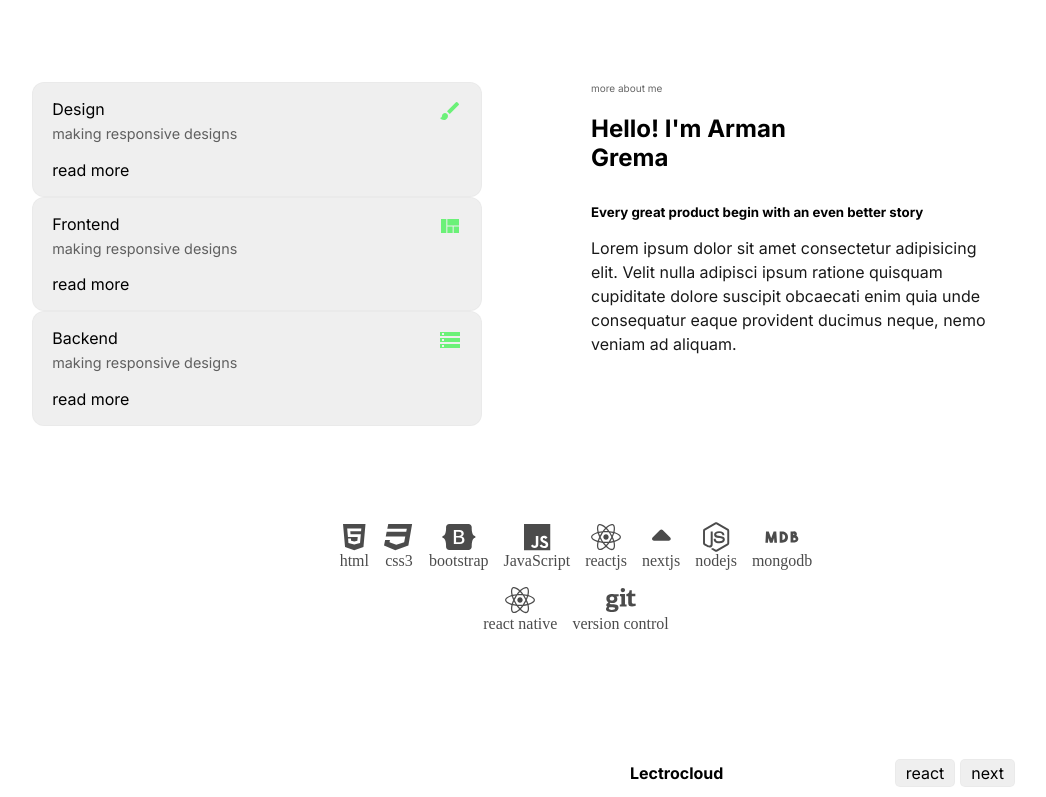
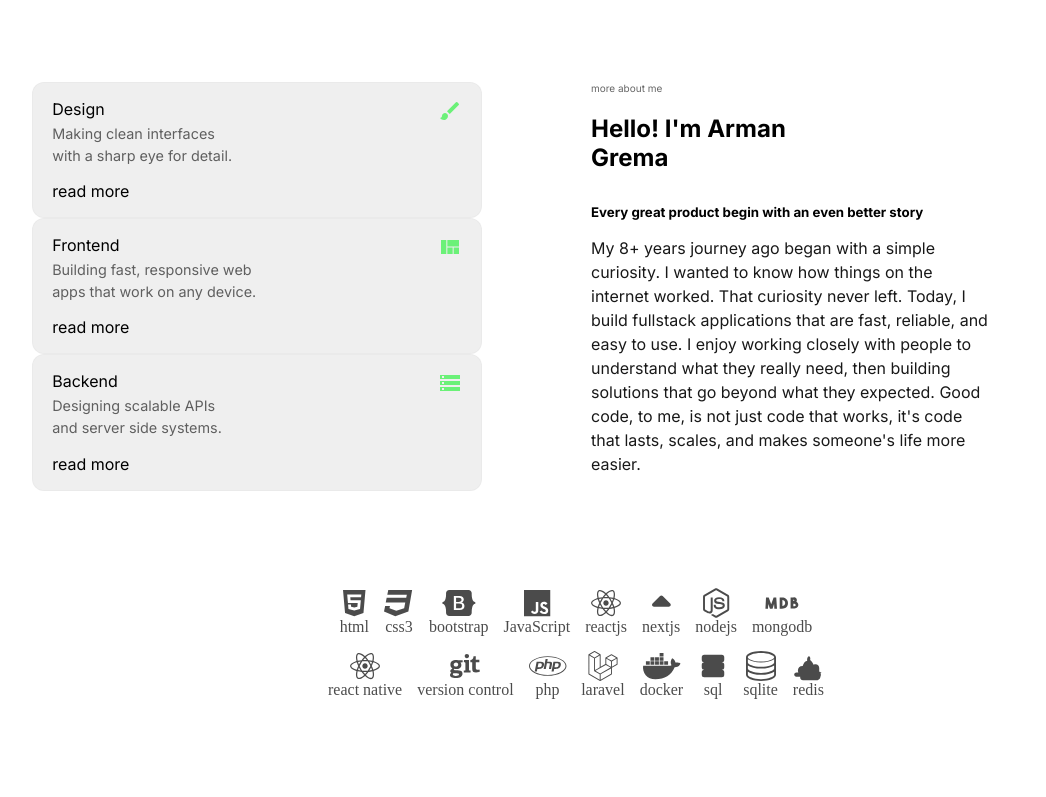
Before and after one commit to armanvirus/me, a Next.js app: page / in a window 1280 px wide. Shown: the part 820-1617 px from the top of the page, without its empty margins (64-1110 px from the left). Built offline with nearby package versions, Linux system fonts and the light colour scheme; a web font is replaced by a local one.

Commit message:
fix typography

```diff
--- a/src/app/page.js
+++ b/src/app/page.js
@@ -6,14 +6,7 @@ import BrushIcon from '@mui/icons-material/Brush';
 import Social from "./components/Social"
 
 import { FontAwesomeIcon } from '@fortawesome/react-fontawesome';
-import { faHtml5 } from '@fortawesome/free-brands-svg-icons';
-import { faCss3 } from '@fortawesome/free-brands-svg-icons';
-import { faJs } from '@fortawesome/free-brands-svg-icons';
-import { faReact } from '@fortawesome/free-brands-svg-icons';
-import { faNodeJs } from '@fortawesome/free-brands-svg-icons';
-import { faMdb } from '@fortawesome/free-brands-svg-icons';
-import { faGit } from '@fortawesome/free-brands-svg-icons';
-import { faBootstrap } from '@fortawesome/free-brands-svg-icons';
+import { faHtml5, faCss3, faJs, faReact, faNodeJs, faMdb, faGit, faBootstrap, faPhp, faLaravel, faDocker } from '@fortawesome/free-brands-svg-icons';
 import { faCaretUp } from '@fortawesome/free-solid-svg-icons';
 
 
@@ -34,7 +27,7 @@ export default function Home() {
               <a href="#">LET&apos;S CHAT!</a>
             </div>
             <div>
-              <div> <h2>6</h2> <span>YEARS <br /> EXPERIENCE</span> </div>
+              <div> <h2>9</h2> <span>YEARS <br /> EXPERIENCE</span> </div>
               <div> <h2>36</h2> <span>PROJECTS COMPLETED <br /> WITHIN RANGE</span> </div>
             </div>
           </div>
@@ -49,18 +42,18 @@ export default function Home() {
           <div className="services">
             <div className="cards">
               <div className={styles.card}>
-                <div><span>Design</span> <BrushIcon/></div>
-                <p>making responsive designs</p>
+                <div><span>Design</span> <BrushIcon /></div>
+                <p>Making clean interfaces with a sharp eye for detail.</p>
                 <div>read more</div>
               </div>
               <div className={styles.card}>
-                <div><span>Frontend</span> <ViewQuiltIcon/></div>
-                <p>making responsive designs</p>
+                <div><span>Frontend</span> <ViewQuiltIcon /></div>
+                <p>Building fast, responsive web apps that work on any device.</p>
                 <div>read more</div>
               </div>
               <div className={styles.card}>
-                <div><span>Backend</span> <StorageIcon/></div>
-                <p>making responsive designs</p>
+                <div><span>Backend</span> <StorageIcon /></div>
+                <p>Designing scalable APIs and server side systems.</p>
                 <div>read more</div>
               </div>
             </div>
@@ -69,13 +62,13 @@ export default function Home() {
               <h2>Hello! I&apos;m Arman <br /> Grema</h2>
               <h5>Every great product begin with an even better story </h5>
               <p>
-                Lorem ipsum dolor sit
-                amet consectetur adipisicing elit.
-                Velit nulla adipisci ipsum ratione
-                quisquam cupiditate dolore suscipit
-                obcaecati enim quia unde consequatur
-                eaque provident ducimus neque,
-                nemo veniam ad aliquam.
+                My 8+ years journey ago began with a simple curiosity. I wanted
+                to know how things on the internet worked. That curiosity never left. Today, I
+                build fullstack applications that are fast, reliable, and easy to use. I enjoy
+                working closely with people to understand what they really need, then building
+                solutions that go beyond what they expected. Good code, to me, is not just
+                code that works, it&apos;s code that lasts, scales, and makes someone&apos;s
+                life more easier.
               </p>
             </div>
           </div>
@@ -120,6 +113,36 @@ export default function Home() {
               <div className="tech">
                 <FontAwesomeIcon icon={faGit} />
                 <span>version control</span>
+              </div>
+              <div className="tech">
+                <FontAwesomeIcon icon={faPhp} />
+                <span>php</span>
+              </div>
+              <div className="tech">
+                <FontAwesomeIcon icon={faLaravel} />
+                <span>laravel</span>
+              </div>
+              <div className="tech">
+                <FontAwesomeIcon icon={faDocker} />
+                <span>docker</span>
+              </div>
+              <div className="tech">
+                <svg xmlns="http://www.w3.org/2000/svg" viewBox="0 0 24 24" fill="currentColor" style={{ width: '1em', height: '1em', fontSize: '30px' }}>
+                  <path d="M3 5a2 2 0 0 1 2-2h14a2 2 0 0 1 2 2v2a2 2 0 0 1-2 2H5a2 2 0 0 1-2-2zm0 6a2 2 0 0 1 2-2h14a2 2 0 0 1 2 2v2a2 2 0 0 1-2 2H5a2 2 0 0 1-2-2zm0 6a2 2 0 0 1 2-2h14a2 2 0 0 1 2 2v2a2 2 0 0 1-2 2H5a2 2 0 0 1-2-2z" />
+                </svg>
+                <span>sql</span>
+              </div>
+              <div className="tech">
+                <svg xmlns="http://www.w3.org/2000/svg" viewBox="0 0 128 128" fill="currentColor" style={{ width: '1em', height: '1em', fontSize: '30px' }}>
+                  <path d="M64 0C28.654 0 0 11.85 0 26.46v75.08C0 116.15 28.654 128 64 128s64-11.85 64-26.46V26.46C128 11.85 99.346 0 64 0zm0 8c32.614 0 56 10.44 56 18.46S96.614 44.92 64 44.92 8 34.48 8 26.46 31.386 8 64 8zm0 112c-32.614 0-56-10.44-56-18.46v-13.5C19.2 96.32 40.5 101.54 64 101.54s44.8-5.22 56-13.5v13.5C120 109.56 96.614 120 64 120zm0-26.46c-32.614 0-56-10.44-56-18.46v-13.5C19.2 69.86 40.5 75.08 64 75.08s44.8-5.22 56-13.5v13.5C120 83.1 96.614 93.54 64 93.54zm0-26.46c-32.614 0-56-10.44-56-18.46v-13.5C19.2 43.4 40.5 48.62 64 48.62s44.8-5.22 56-13.5v13.5C120 57.08 96.614 67.08 64 67.08z" />
+                </svg>
+                <span>sqlite</span>
+              </div>
+              <div className="tech">
+                <svg xmlns="http://www.w3.org/2000/svg" viewBox="0 0 128 128" fill="currentColor" style={{ width: '1em', height: '1em', fontSize: '30px' }}>
+                  <path d="M121.8 93.1c-2.3-2.9-7-4.3-14.1-4.1l-4.3.2-1.7-3.4c-2.4-4.8-3.4-9.2-2.7-11.9l.2-.9-3.4-3.4-.9.3c-1.6.5-3.9 1.3-6.7 4.8-1.4 1.8-2.8 4.1-3.9 6.8L83 83.7l-2.4-1c-2.6-1.1-5.4-1.7-8.2-1.8H64c-5.5 0-10.8 1.8-15.1 5.1l-1.1.8-1.4-.5c-1.8-.7-4.9-1.4-7.5-.4-2 .7-3.5 2.3-4.3 4.6-.9 2.6-.8 5.6.4 8.7l.8 2.1-1.6 1.6c-2.4 2.4-3.8 5.7-3.8 9.2 0 7.2 5.5 13 12.2 13h56.9c7.7 0 14.8-5.1 16.9-12.2l.1-.4 2.4-8.7.1-.5c.4-3.9-.4-7.5-2.3-10.2zM96.5 56.7c-2.4 0-4.7.3-6.9.9l-2.1.6-.8-2c-3-7.4-7.5-13.7-12.5-17.2l-1.2-.8.3-1.4c.5-2.1.6-3.7.5-5.2-.4-5.5-2.7-8.8-5.8-8.8-1.6 0-3.6.9-5.4 3.8-2.1 3.3-3 8-2.5 13.3l.2 2.3-2.2.6c-7.3 2.1-13.2 9.3-16 19.4l-.4 1.5H40c-11.5 0-19.1 7.7-19.1 19.1 0 2.1.3 4.1.8 6l.8 2.8H14c-5 0-9 4.1-9 9.2 0 5 4 9.1 9 9.1h82.5c8.5 0 15.4-7 15.4-15.6V72.3c0-8.6-6.9-15.6-15.4-15.6z" />
+                </svg>
+                <span>redis</span>
               </div>
             </div>
           </div>
@@ -185,7 +208,7 @@ export default function Home() {
       <footer>
         <div>
           <div>
-            <h3>Let&apos;s make something amazing <br/> together</h3>
+            <h3>Let&apos;s make something amazing <br /> together</h3>
             <p>Start by <a href="">saying Hi!</a></p>
           </div>
           <div className="logo">
@@ -197,7 +220,7 @@ export default function Home() {
             <span className="subtitle">reachout to me through</span>
             <div>
               <p>23 byepass road, hammadu kafi, Gombe</p>
-        <h4>agrema101@unimaid.edu.ng</h4>
+              <h4>abdurrahmangrema19@gmail.com</h4>
             </div>
             <ul className="footer-nav">
               <li><a href="#">Home</a></li>
@@ -206,7 +229,7 @@ export default function Home() {
               <li><a href="#">Contacts</a></li>
             </ul>
           </div>
-        <Social/>
+          <Social />
         </div>
       </footer>
     </div>
```
Lines whose indentation alone changed are shown as unchanged.
